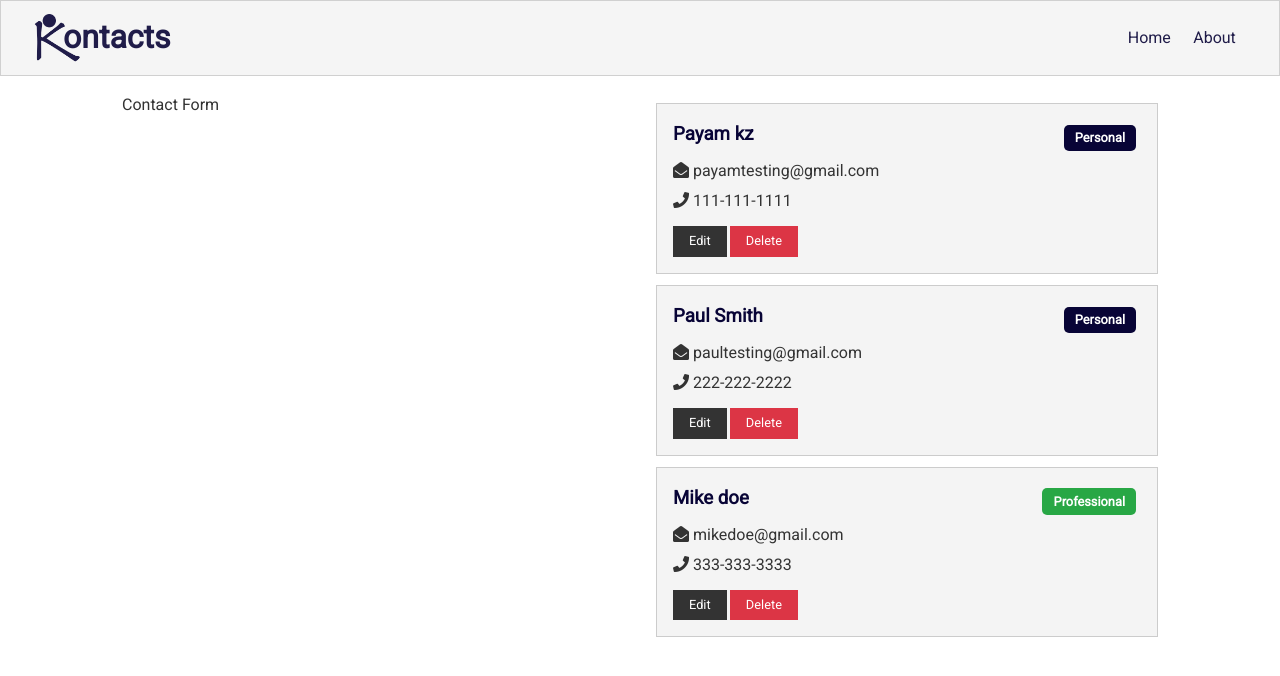
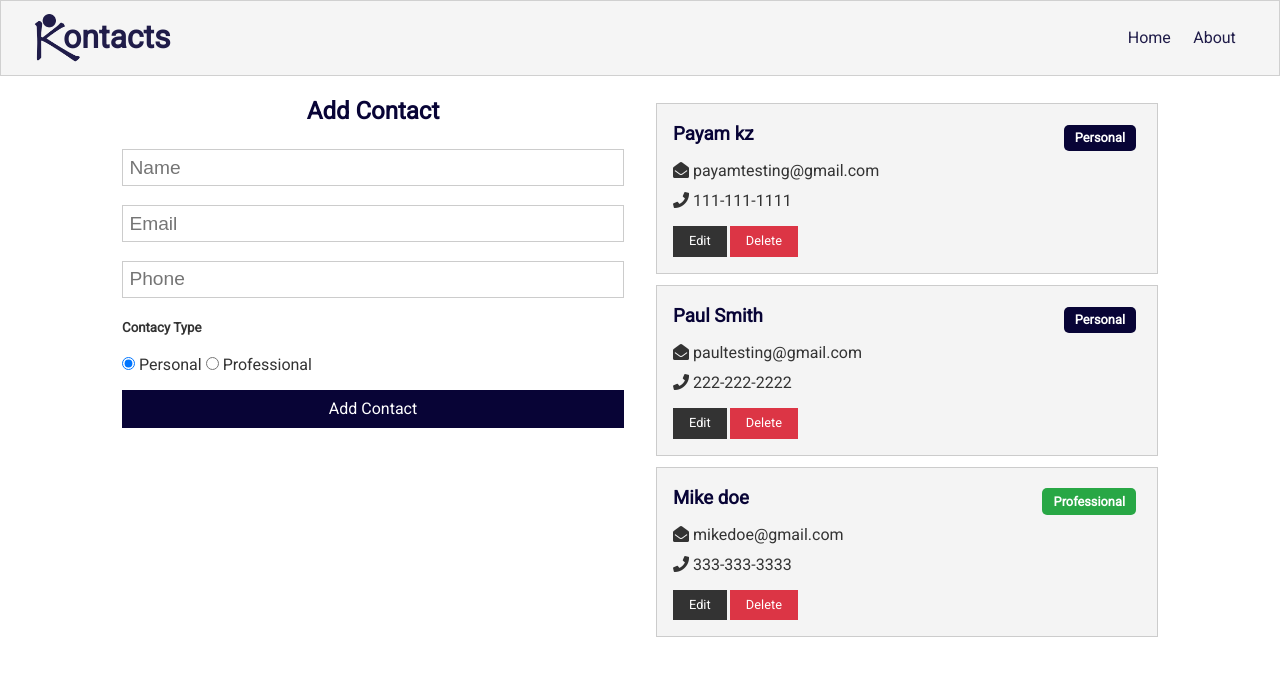
Before and after one commit to thisispayam/kontacts, a React (Create React App) app in the folder client/: page / in a window 1280 px wide. Shown: the top 676 px of the page. Built offline with nearby package versions, Linux system fonts and the light colour scheme.

Commit message:
Contact Form component

```diff
--- a/client/src/App.css
+++ b/client/src/App.css
@@ -321,65 +321,3 @@
 .round-img {
     border-radius: 50%;
 }
-
-
-/* Forms */
-
-input {
-    margin: 1.2rem 0;
-}
-
-.form-text {
-    display: block;
-    margin-top: 0.3rem;
-    color: #888;
-}
-
-input[type='text'],
-input[type='email'],
-input[type='password'],
-input[type='date'],
-select,
-textarea {
-    display: block;
-    width: 100%;
-    padding: 0.4rem;
-    font-size: 1.2rem;
-    border: 1px solid #ccc;
-}
-
-input[type='submit'],
-button {
-    font: inherit;
-}
-
-.form-group {
-    margin: 1.2rem 0;
-}
-
-.form-group input {
-    margin: 0.2rem 0;
-}
-
-.form-container {
-    max-width: 500px;
-    margin: 2rem auto;
-    overflow: hidden;
-    padding: 0 2rem;
-}
-
-.form-container h1,
-h2,
-h3 {
-    text-align: center;
-}
-
-table th,
-table td {
-    padding: 1rem;
-    text-align: left;
-}
-
-table th {
-    background: var(--light-color);
-}
--- a/client/src/App.js
+++ b/client/src/App.js
@@ -4,7 +4,7 @@
 import Home from './components/pages/Home/Home';
 import About from './components/pages/About/About';
 
-import ContactState from './context/contact/contactState';
+import ContactState from './context/contact/ContactState';
 
 import './App.css';
 
--- /dev/null
+++ b/client/src/components/contacts/ContactForm/ContactForm.js
@@ -0,0 +1,36 @@
+import React,{useState} from 'react';
+import './ContactForm.scss';
+
+const ContactForm = () => {
+    const [contact, setContact] = useState({
+        name:'',
+        email:'',
+        phone:'',
+        type:'personal'
+    });
+    const { name, email, phone, type } = contact;
+
+    const onChange = (e) => setContact({
+        ...contact, // whatever is in current contact state
+        [e.target.name]: e.target.value
+    });
+
+    return (
+        <form>
+           <h2 className="text-primary">Add Contact</h2>
+           <input type='text' name='name' placeholder='Name' value={name} onChange={onChange}/>
+            <input type='text' name='email' placeholder='Email' value={email} onChange={onChange} />
+            <input type='text' name='phone' placeholder='Phone' value={phone} onChange={onChange} />
+            <h5>Contacy Type</h5>
+            <input type='radio' name='type' value='personal' checked={type === 'personal'} /> Personal {' '}
+            <input type='radio' name='type' value='professional' checked={type === 'professional'} /> Professional {' '}
+            <div>
+                <button type="submit" value='Add Contact' className='btn btn-primary btn-block'>
+                    Add Contact
+                </button>
+            </div>
+        </form>
+    )
+}
+
+export default ContactForm
--- /dev/null
+++ b/client/src/components/contacts/ContactForm/ContactForm.scss
@@ -0,0 +1,60 @@
+/* Forms */
+
+input {
+    margin: 1.2rem 0;
+}
+
+.form-text {
+    display: block;
+    margin-top: 0.3rem;
+    color: #888;
+}
+
+input[type='text'],
+input[type='email'],
+input[type='password'],
+input[type='date'],
+select,
+textarea {
+    display: block;
+    width: 100%;
+    padding: 0.4rem;
+    font-size: 1.2rem;
+    border: 1px solid #ccc;
+}
+
+input[type='submit'],
+button {
+    font: inherit;
+}
+
+.form-group {
+    margin: 1.2rem 0;
+}
+
+.form-group input {
+    margin: 0.2rem 0;
+}
+
+.form-container {
+    max-width: 500px;
+    margin: 2rem auto;
+    overflow: hidden;
+    padding: 0 2rem;
+}
+
+.form-container h1,
+h2,
+h3 {
+    text-align: center;
+}
+
+table th,
+table td {
+    padding: 1rem;
+    text-align: left;
+}
+
+table th {
+    background: var(--light-color);
+}
--- a/client/src/components/pages/Home/Home.js
+++ b/client/src/components/pages/Home/Home.js
@@ -1,10 +1,13 @@
 import React from 'react'
 import Contacts from '../../contacts/Contacts';
+import ContactForm from '../../../components/contacts/ContactForm/ContactForm';
 
 const Home = () => {
     return (
         <div className='grid-2'>
-            <div>Contact Form</div>
+            <div>
+                <ContactForm />
+            </div>
             <div>
                 <Contacts />
             </div>
```
